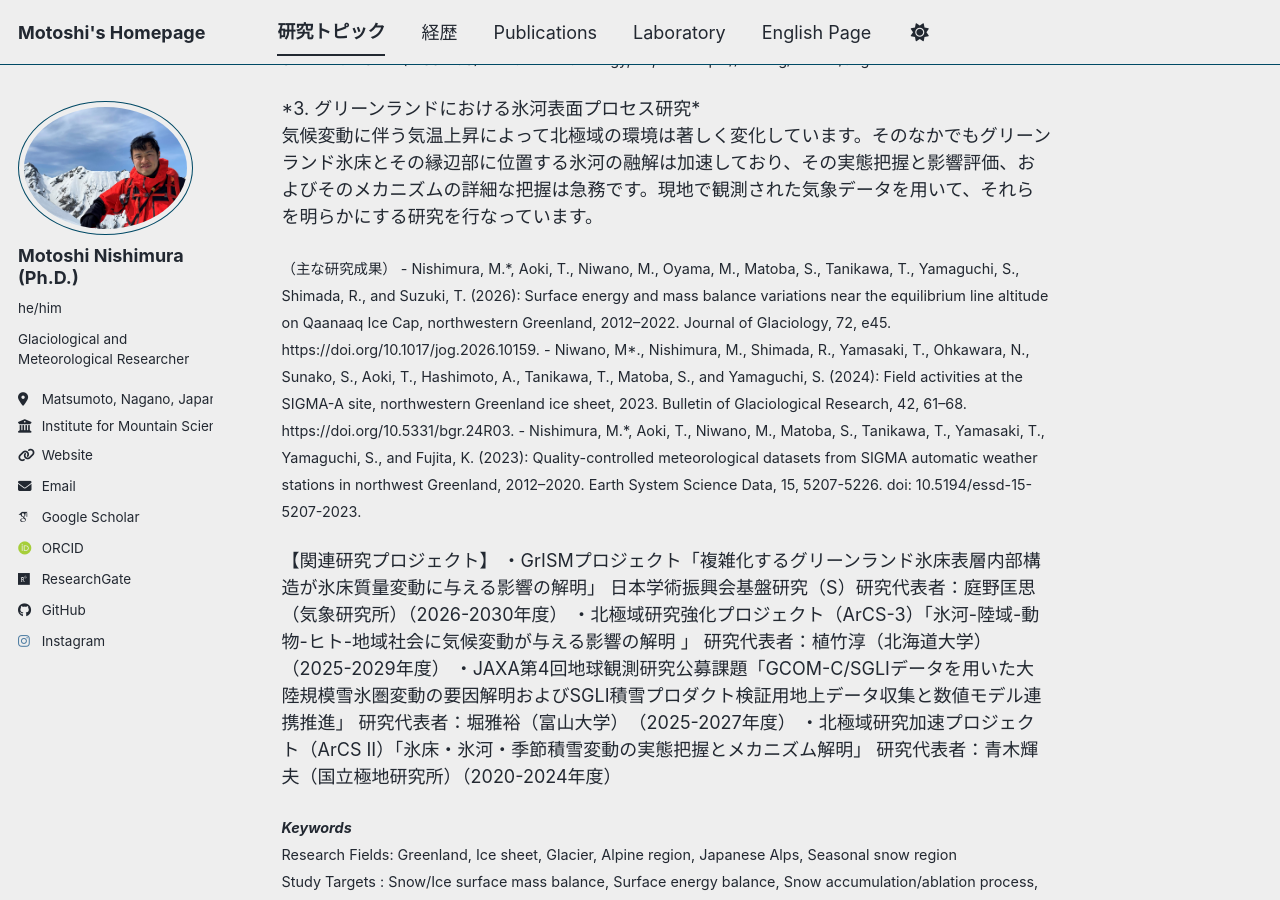
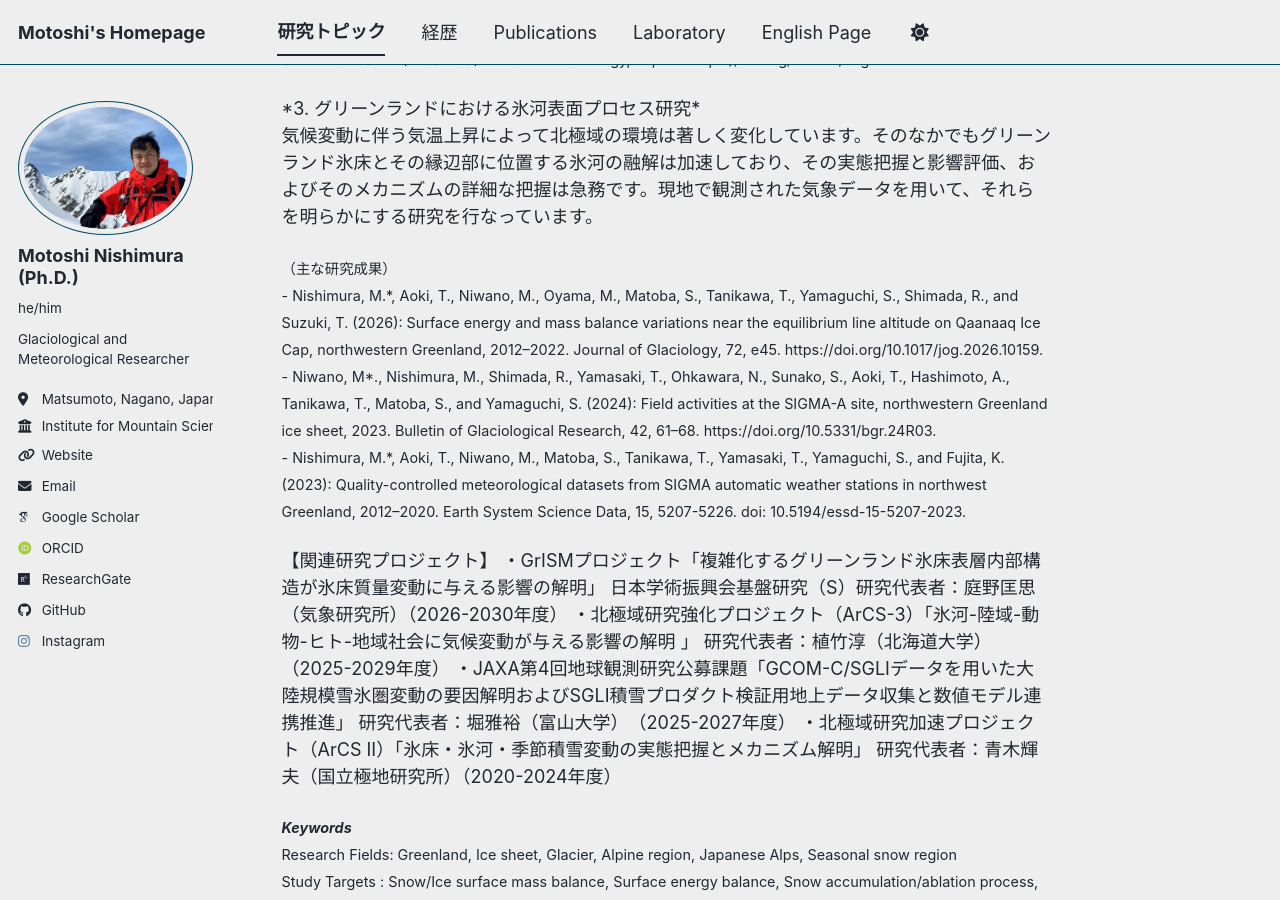
Before and after one commit to MotoshiNishimura/MotoshiNishimura.github.io, a Jekyll site: the page built from _pages/interest.md, in a window 1280 px wide and 900 px high, scrolled down 840 px. Built offline with Jekyll 4.4.1, drawn with Linux system fonts in a browser that asks for light colours; some web fonts are replaced; a script bundle is joined from its source files by our own code; library files that are not in the unit come from our copies; some of the changed text lies outside the part shown.

```diff
--- a/_pages/interest.md
+++ b/_pages/interest.md
@@ -6,7 +6,7 @@ author_profile: true
 
 __【雪氷圏における大気ー雪氷面の相互作用から雪氷物理プロセスの解明】__
 <p>
-__*1. 水循環的観点からの山岳環境システムの理解*__<br>
+*1. 水循環的観点からの山岳環境システムの理解*<br>
  山岳域の自然環境を構成する様々な要素を含む山岳環境の理解を目指しています。具体的には、山岳域で涵養される降水が地表面に貯蔵される積雪涵養プロセスから、融雪に伴って地表から土壌や地盤内へ地下水として涵養される水文プロセス、そして、それらの水供給によって育まれる動植物の生態システム、それらのサブシステムを統合的に理解し、「山岳環境システム」の維持形成メカニズムを理解することを最終的な目標として定め、特に積雪の涵養から消耗までの雪氷プロセス、を中心とした水循環過程に着目をして研究を進めています。
 </p>
 <p>
@@ -34,10 +34,10 @@ __*1. 水循環的観点からの山岳環境システムの理解*__<br>
 </p>
 <p>
  <span style="font-size: 0.8em;">
-（主な研究成果）
-- Nishimura, M.*, Aoki, T., Niwano, M., Oyama, M., Matoba, S., Tanikawa, T., Yamaguchi, S., Shimada, R., and Suzuki, T. (2026): Surface energy and mass balance variations near the equilibrium line altitude on Qaanaaq Ice Cap, northwestern Greenland, 2012–2022. Journal of Glaciology, 72, e45. https://doi.org/10.1017/jog.2026.10159.
-- Niwano, M*., Nishimura, M., Shimada, R., Yamasaki, T., Ohkawara, N., Sunako, S., Aoki, T., Hashimoto, A., Tanikawa, T., Matoba, S., and Yamaguchi, S. (2024): Field activities at the SIGMA-A site, northwestern Greenland ice sheet, 2023. Bulletin of Glaciological Research, 42, 61–68. https://doi.org/10.5331/bgr.24R03.
-- Nishimura, M.*, Aoki, T., Niwano, M., Matoba, S., Tanikawa, T., Yamasaki, T., Yamaguchi, S., and Fujita, K. (2023): Quality-controlled meteorological datasets from SIGMA automatic weather stations in northwest Greenland, 2012–2020. Earth System Science Data, 15, 5207-5226. doi: 10.5194/essd-15-5207-2023.
+（主な研究成果）<br>
+- Nishimura, M.*, Aoki, T., Niwano, M., Oyama, M., Matoba, S., Tanikawa, T., Yamaguchi, S., Shimada, R., and Suzuki, T. (2026): Surface energy and mass balance variations near the equilibrium line altitude on Qaanaaq Ice Cap, northwestern Greenland, 2012–2022. Journal of Glaciology, 72, e45. https://doi.org/10.1017/jog.2026.10159.<br>
+- Niwano, M*., Nishimura, M., Shimada, R., Yamasaki, T., Ohkawara, N., Sunako, S., Aoki, T., Hashimoto, A., Tanikawa, T., Matoba, S., and Yamaguchi, S. (2024): Field activities at the SIGMA-A site, northwestern Greenland ice sheet, 2023. Bulletin of Glaciological Research, 42, 61–68. https://doi.org/10.5331/bgr.24R03.<br>
+- Nishimura, M.*, Aoki, T., Niwano, M., Matoba, S., Tanikawa, T., Yamasaki, T., Yamaguchi, S., and Fujita, K. (2023): Quality-controlled meteorological datasets from SIGMA automatic weather stations in northwest Greenland, 2012–2020. Earth System Science Data, 15, 5207-5226. doi: 10.5194/essd-15-5207-2023.<br>
 </span>
 </p>
 
```
